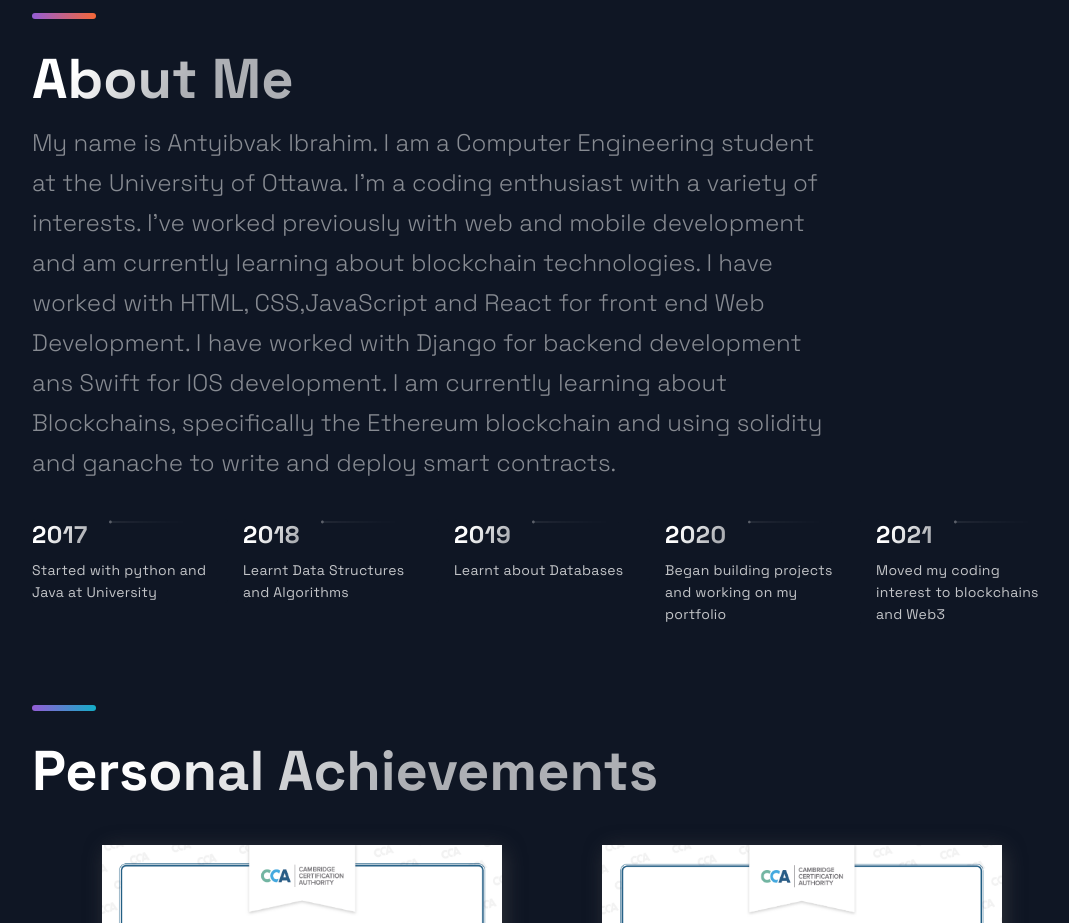
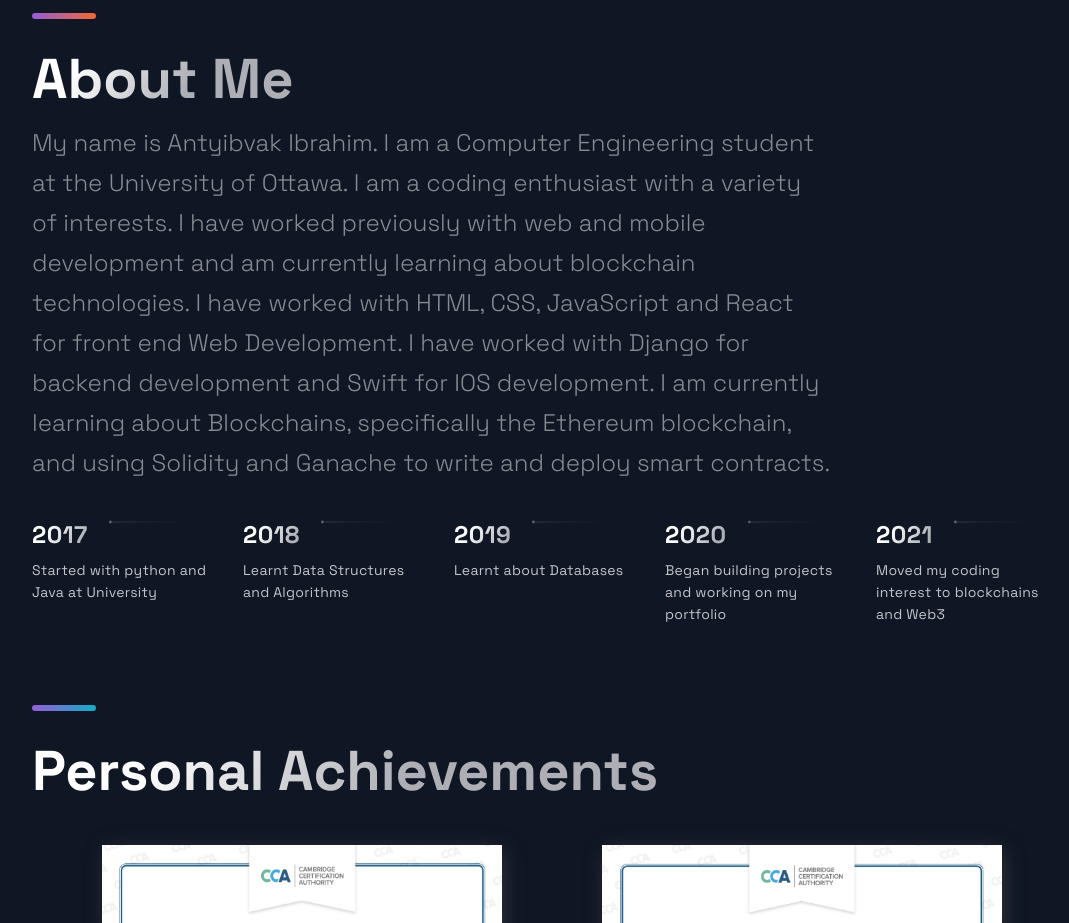
Before and after one commit to antyibvak/portfolio, a Next.js app: page / in a window 1280 px wide. Shown: the part 3100-4023 px from the top of the page, without its empty margins (88-1157 px from the left). Built offline with nearby package versions, Linux system fonts and the light colour scheme.

Commit message:
Update TimeLine.js

```diff
--- a/src/components/TimeLine/TimeLine.js
+++ b/src/components/TimeLine/TimeLine.js
@@ -46,10 +46,10 @@ const Timeline = () => {
     <Section id="about">
       <SectionTitle>About Me</SectionTitle>
       <SectionText>
-      My name is Antyibvak Ibrahim. I am a Computer Engineering student at the University of Ottawa. I'm a coding enthusiast with a variety of interests.
-      I've worked previously with web and mobile development and am currently learning about blockchain technologies. I have worked with HTML, CSS,JavaScript and React for front end Web Development.
-      I have worked with Django for backend development ans Swift for IOS development.
-      I am currently learning about  Blockchains, specifically the Ethereum blockchain and using solidity and ganache to write and deploy smart contracts.
+      My name is Antyibvak Ibrahim. I am a Computer Engineering student at the University of Ottawa. I am a coding enthusiast with a variety of interests.
+      I have worked previously with web and mobile development and am currently learning about blockchain technologies. I have worked with HTML, CSS, JavaScript and React for front end Web Development.
+      I have worked with Django for backend development and Swift for IOS development.
+      I am currently learning about Blockchains, specifically the Ethereum blockchain, and using Solidity and Ganache to write and deploy smart contracts.
       </SectionText>
       <CarouselContainer ref={carouselRef} onScroll={handleScroll}>
         <>
```
